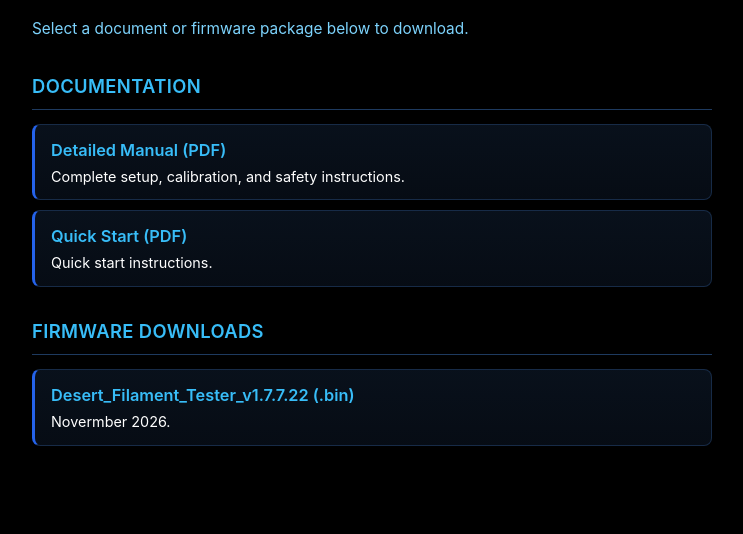
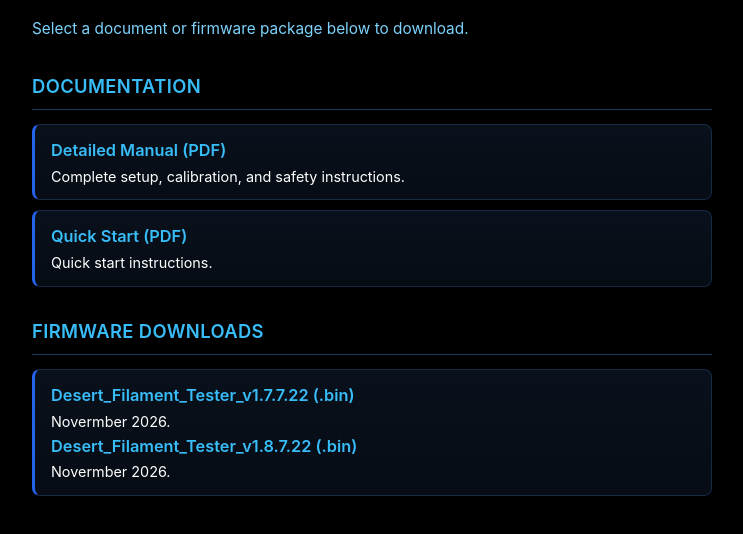
Before and after one commit to mfdesert/desert_filament-tester-help, a plain HTML site: page index.html in a window 1280 px wide. Shown: the part 158-692 px from the top of the page, without its empty margins (268-1011 px from the left). Drawn offline with Linux system fonts and the light colour scheme.

Commit message:
Update index.html

```diff
--- a/index.html
+++ b/index.html
@@ -190,6 +190,8 @@
     <li>
       <a href="https://github.com/mfdesert/desert_filament-tester-help/releases/latest">Desert_Filament_Tester_v1.7.7.22 (.bin)</a>
       <small class="item-note">Novermber 2026.</small>
+      <a href="https://github.com/mfdesert/desert_filament-tester-help/releases/latest">Desert_Filament_Tester_v1.8.7.22 (.bin)</a>
+      <small class="item-note">Novermber 2026.</small>
     </li>
   </ul>
 </body>
```
